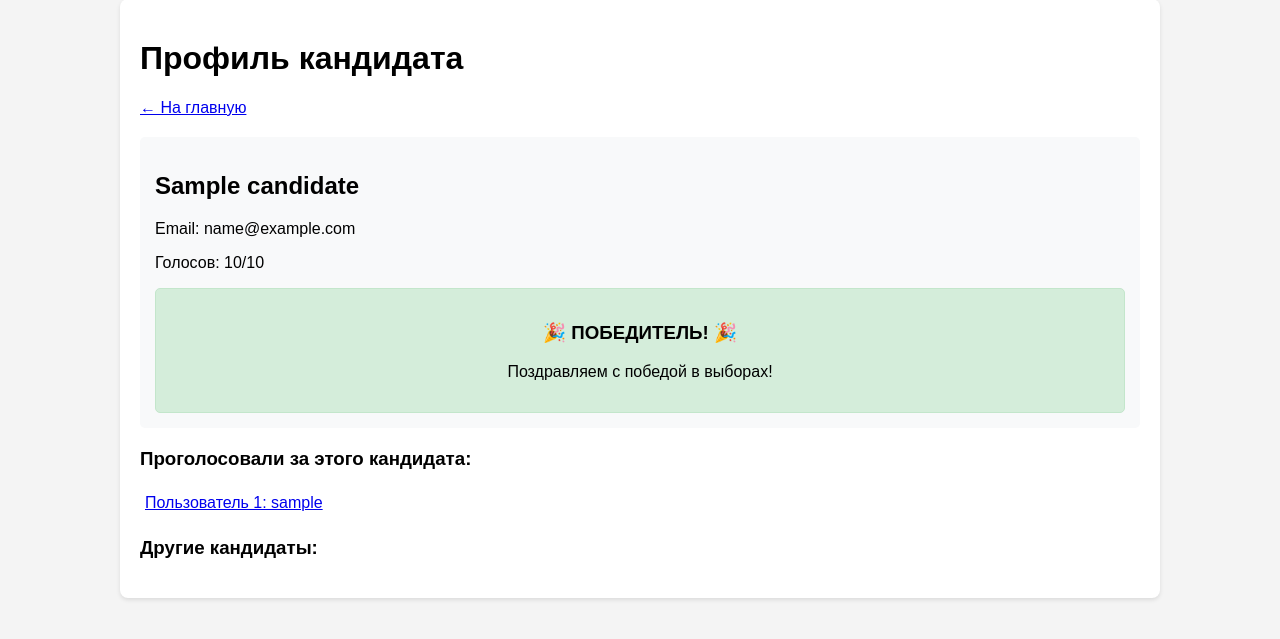
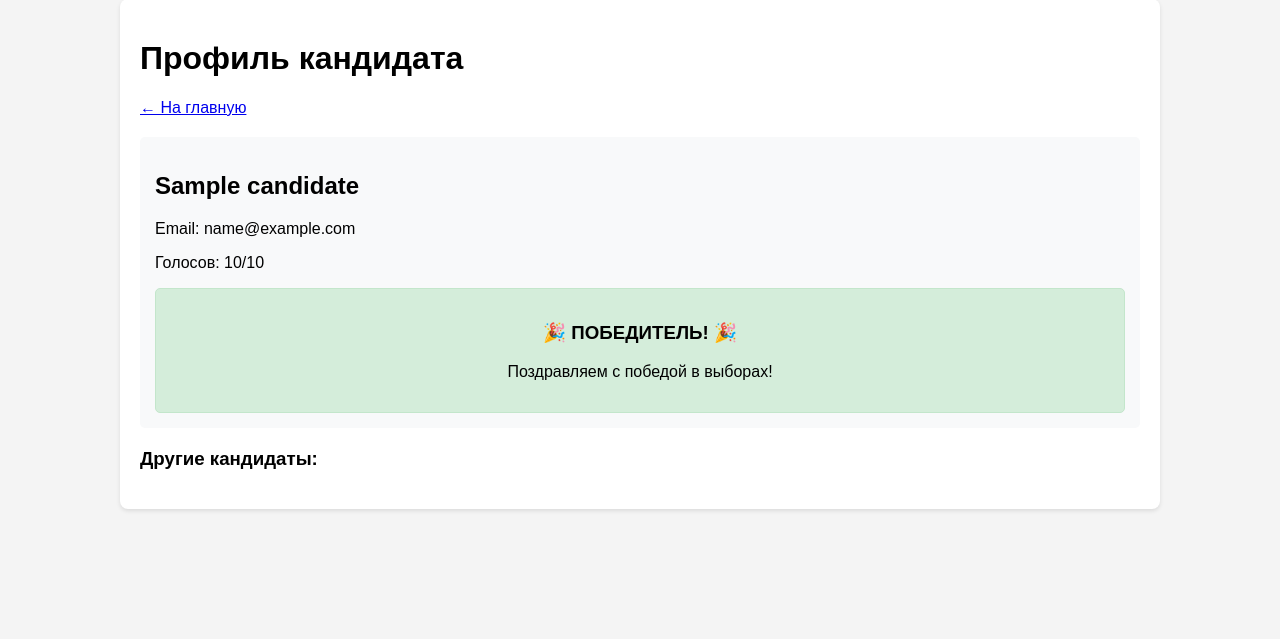
Before and after one commit to M00nL1n3/projeckt_IDOR, a Flask app: template voting_app_vulnerable/templates/candidate_profile.html in a window 1280 px wide. Shown: the part 21-660 px from the top of the page. Run offline with Flask 3, Linux system fonts and the light colour scheme; the template is opened without the code that fills it: most values are stand-ins (such as "Sample title", 1, 10 or a date in 2020).

Commit message:
candidate_profile.html

```diff
--- a/voting_app_vulnerable/templates/candidate_profile.html
+++ b/voting_app_vulnerable/templates/candidate_profile.html
@@ -22,22 +22,9 @@
             {% endif %}
         </div>
 
-        <div class="voters-list">
-            <h3>Проголосовали за этого кандидата:</h3>
-            <ul>
-                {% for voter in voters %}
-                <li>
-                    <a href="{{ url_for('user_profile', user_id=voter.id) }}">
-                        Пользователь {{ voter.id }}: {{ voter.username }}
-                    </a>
-                </li>
-                {% endfor %}
-            </ul>
-        </div>
-
         <div class="navigation">
             <h3>Другие кандидаты:</h3>
-            {% for cand in Candidate.query.all() %}
+            {% for cand in candidates %}
                 {% if cand.id != candidate.id %}
                 <a href="{{ url_for('candidate_profile', candidate_id=cand.id) }}">{{ cand.name }}</a>
                 {% endif %}
```
